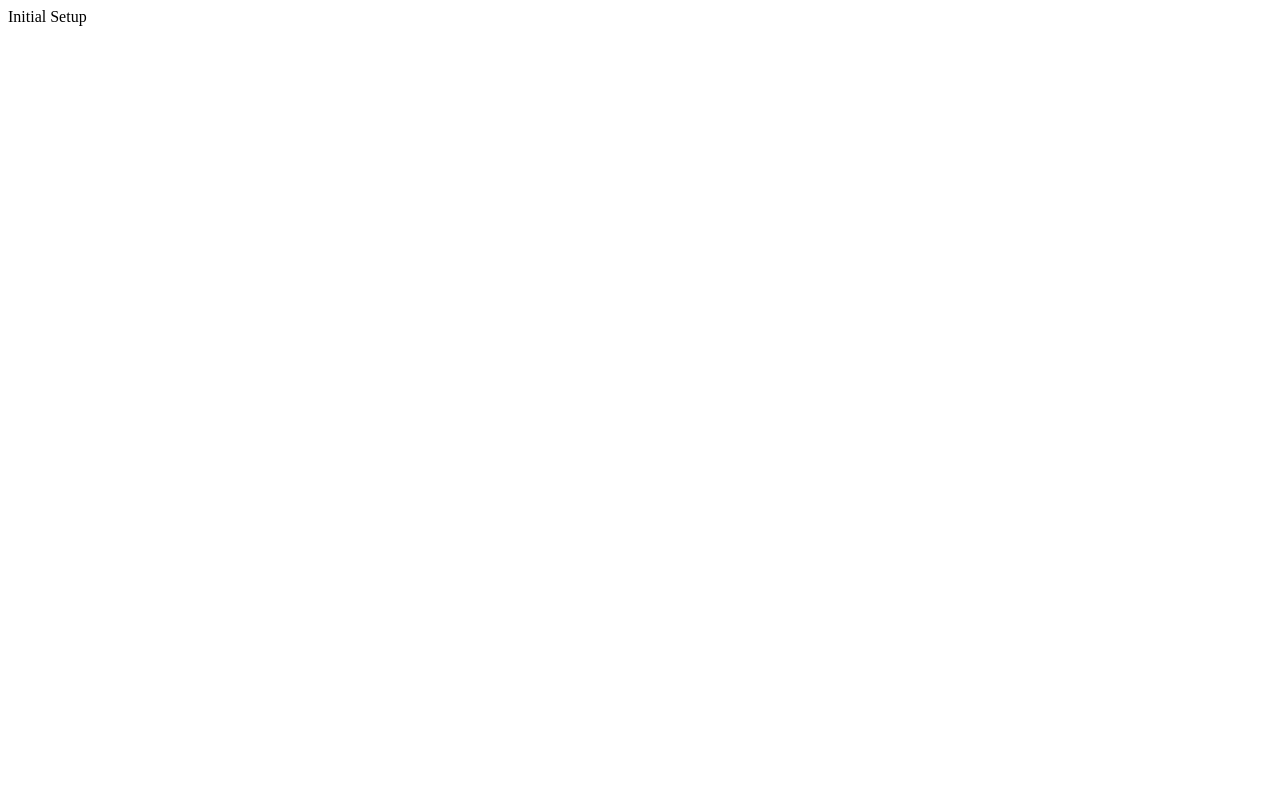
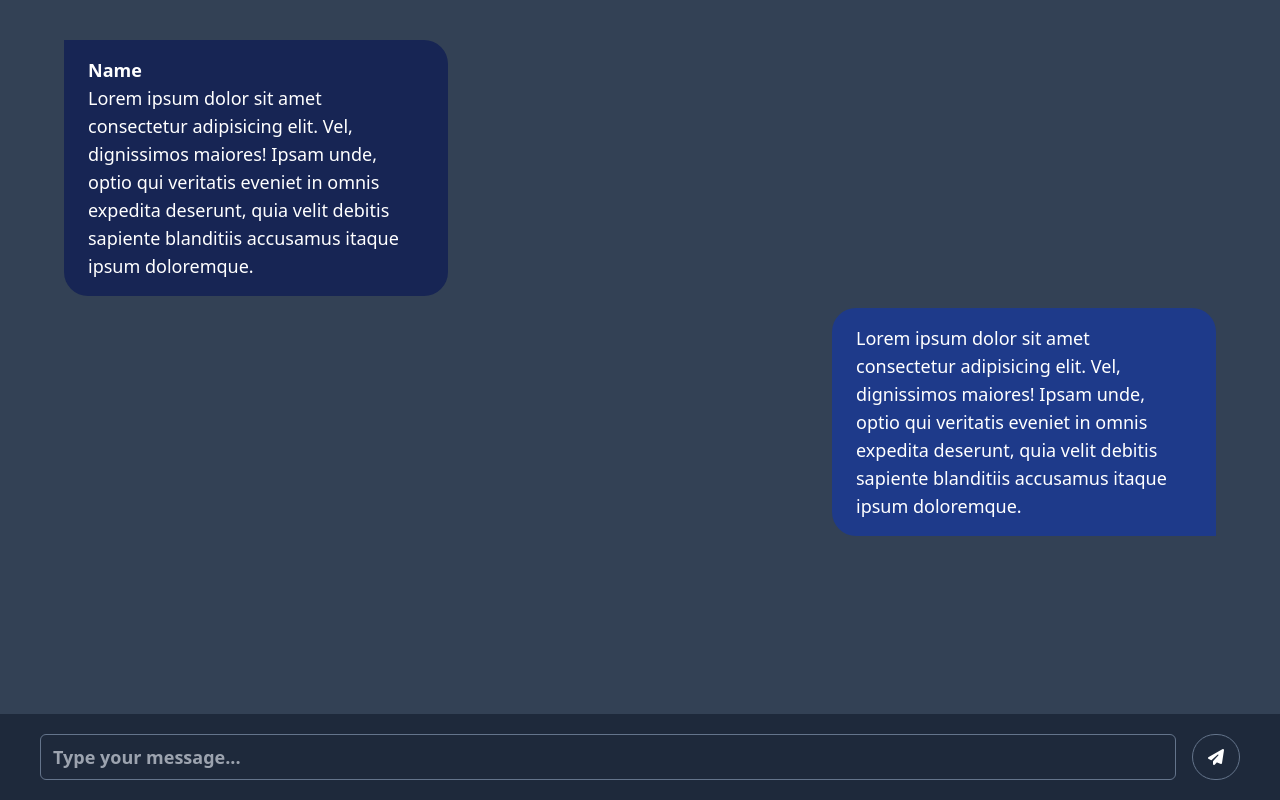
Before and after one commit to wildneifrank/chat_app_gui, a React (Create React App) app: page / in a window 1280 px wide. Built offline with nearby package versions, Linux system fonts and the light colour scheme.

Commit message:
added tailwind and fontawesome. Create forms, sended message e received message

```diff
--- a/public/index.html
+++ b/public/index.html
@@ -4,7 +4,8 @@
     <meta charset="utf-8" />
     <link rel="icon" href="./img/ufc_logo.png" />
     <meta name="viewport" content="width=device-width, initial-scale=1" />
-    <meta name="theme-color" content="#000000" />
+    <script src="https://cdn.tailwindcss.com"></script>
+    <link rel="stylesheet" href="https://cdnjs.cloudflare.com/ajax/libs/font-awesome/6.5.1/css/all.min.css" integrity="sha512-DTOQO9RWCH3ppGqcWaEA1BIZOC6xxalwEsw9c2QQeAIftl+Vegovlnee1c9QX4TctnWMn13TZye+giMm8e2LwA==" crossorigin="anonymous" referrerpolicy="no-referrer" />
     <meta
       name="Chat App"
       content="Web site for conversation"
--- a/src/App.js
+++ b/src/App.js
@@ -1,8 +1,44 @@
-
 function App() {
   return (
-    <div className="App">
-     Initial Setup
+    <div className="App w-screen min-h-screen bg-slate-700 flex flex-col  ">
+      <div className="w-full flex flex-col gap-3 px-16 py-10 flex-1">
+        <div classNamew="w-full flex">
+          <div className="max-w-sm min-h-4 bg-blue-950 rounded-3xl rounded-ss-none text-white flex flex-col px-6 py-4 text-lg">
+            <span className="font-bold">Name</span>
+            <p>
+              Lorem ipsum dolor sit amet consectetur adipisicing elit. Vel,
+              dignissimos maiores! Ipsam unde, optio qui veritatis eveniet in
+              omnis expedita deserunt, quia velit debitis sapiente blanditiis
+              accusamus itaque ipsum doloremque.
+            </p>
+          </div>
+        </div>
+        <div className="w-full flex flex-row-reverse">
+          <div className="max-w-sm min-h-4 bg-blue-900 rounded-3xl rounded-ee-none text-white flex flex-col px-6 py-4 text-lg">
+            <p>
+              Lorem ipsum dolor sit amet consectetur adipisicing elit. Vel,
+              dignissimos maiores! Ipsam unde, optio qui veritatis eveniet in
+              omnis expedita deserunt, quia velit debitis sapiente blanditiis
+              accusamus itaque ipsum doloremque.
+            </p>
+          </div>
+        </div>
+      </div>
+      <form className="w-full px-10 py-5 flex bg-slate-800 gap-4" onSubmit={(e)=>{
+        e.preventDefault();
+      }}>
+        <input
+          type="text"
+          name="text"
+          id="text"
+          placeholder="Type your message..."
+          required
+          className="bg-transparent px-3 py-2 outline-none rounded-md border-slate-500 border text-white flex-1 text-lg font-semibold"
+        />
+        <button type="submit" className="w-12 flex justify-center items-center rounded-full border border-slate-500 group duration-500 ease-in-out hover:bg-white">
+          <i className="fa-solid fa-paper-plane text-white duration-500 ease-in-out group-hover:text-slate-800"></i>
+        </button>
+      </form>
     </div>
   );
 }
```
Also changed, not shown: tailwind.config.js (added).
